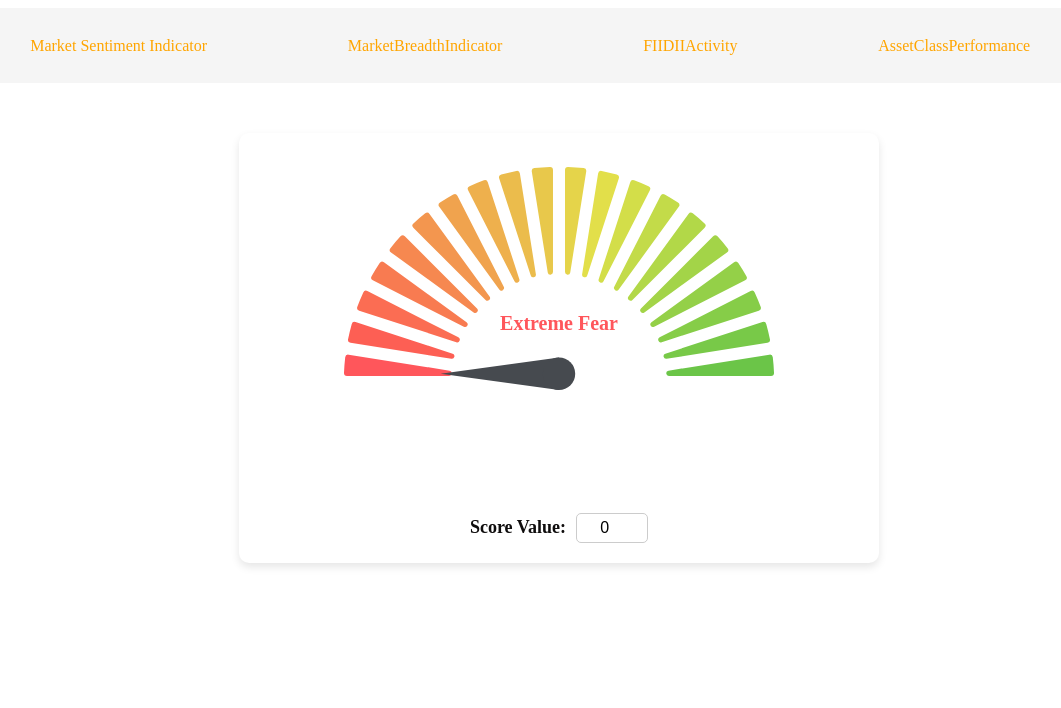
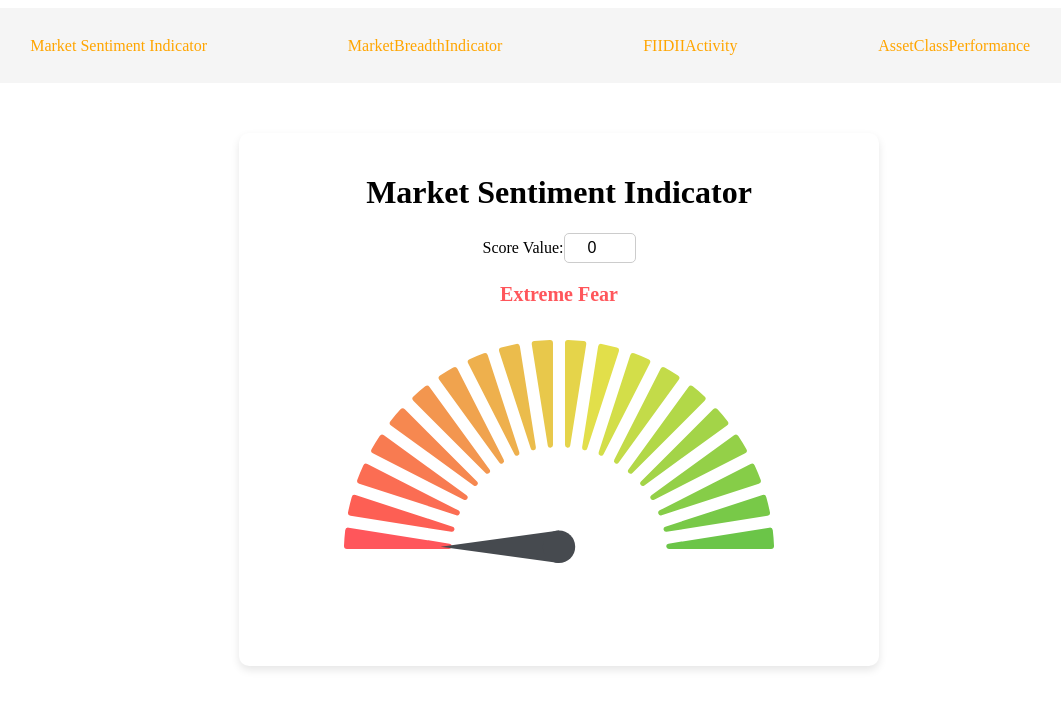
Before and after one commit to darshan-vgithub/Market_Sentiment_Indicator, a React (Create React App) app: page / in a window 1280 px wide. Shown: the top 708 px of the page, without its empty margins (81-1142 px from the left). Built offline with nearby package versions, Linux system fonts and the light colour scheme.

Commit message:
components:made the dom structure same to all the components

```diff
--- a/src/components/AssetClassPerformance.jsx
+++ b/src/components/AssetClassPerformance.jsx
@@ -1,5 +1,6 @@
 import React, { useState } from "react";
 import AssetClassperformanceChart from "./AssetClassperformanceChart";
+import "../../src/style.css";
 
 const AssetClassPerformance = () => {
   const [number, setNumber] = useState(7);
@@ -12,10 +13,10 @@
   };
 
   return (
-    <div>
+    <div className="component-container">
       <h1>Asset Class Performance</h1>
-      <div>
-        <label htmlFor="dataPoints">Number of Data Points: </label>
+      <div className="input-section">
+        <label htmlFor="dataPoints">Number of Data Points:</label>
         <input
           id="dataPoints"
           type="number"
@@ -24,7 +25,7 @@
           min="1"
         />
       </div>
-      <div>
+      <div className="chart-section">
         <AssetClassperformanceChart number={number} />
       </div>
     </div>
--- a/src/components/FIIDIIActivity.jsx
+++ b/src/components/FIIDIIActivity.jsx
@@ -1,5 +1,6 @@
 import React, { useState } from "react";
 import FIIDIIChart from "./FIIDIIChart";
+import "../../src/style.css";
 
 const FIIDIIActivity = () => {
   const [number, setNumber] = useState(7);
@@ -12,10 +13,10 @@
   };
 
   return (
-    <div>
+    <div className="component-container">
       <h1>FIIDII Activity</h1>
-      <div>
-        <label htmlFor="dataPoints">Number of Data Points: </label>
+      <div className="input-section">
+        <label htmlFor="dataPoints">Number of Data Points:</label>
         <input
           id="dataPoints"
           type="number"
@@ -24,7 +25,7 @@
           min="1"
         />
       </div>
-      <div>
+      <div className="chart-section">
         <FIIDIIChart number={number} />
       </div>
     </div>
--- a/src/components/MarketBreadthIndicator.jsx
+++ b/src/components/MarketBreadthIndicator.jsx
@@ -1,5 +1,5 @@
 import React, { useState } from "react";
-import "./MarketBreadthIndicator.css";
+import "../../src/style.css";
 
 const MarketBreadthIndicator = () => {
   const [value, setValue] = useState(0);
@@ -33,21 +33,23 @@
   const rangeData = getRangeData(value);
 
   return (
-    <div className="market-breadth-indicator">
+    <div className="component-container">
       <h1>Market Breadth Indicator</h1>
+      <div className="input-section">
+        <label htmlFor="value">Enter a value (0-100):</label>
         <input
+          id="value"
           type="number"
           value={value}
           onChange={handleChange}
-        placeholder="Enter a value (0-100)"
+          min="0"
           max="100"
-        min="0"
         />
+      </div>
+      <div className="chart-section">
         <div className="icon-container">
-        <div className="range-title">{rangeData.title}</div>
           <div className="thermometer-wrapper">
             <svg viewBox="0 0 120 400" className="thermometer-svg">
-            {/* Scale numbers */}
               {[100, 90, 80, 70, 60, 50, 40, 30, 20, 10, 0].map((temp) => (
                 <text
                   key={temp}
@@ -58,7 +60,6 @@
                   {temp}
                 </text>
               ))}
-            {/* Scale lines */}
               {[0, 10, 20, 30, 40, 50, 60, 70, 80, 90, 100].map((mark) => (
                 <line
                   key={mark}
@@ -70,21 +71,18 @@
                   strokeWidth="1"
                 />
               ))}
-            {/* Thermometer outline */}
               <path
                 d="M40 50 Q40 20 70 20 Q100 20 100 50 V320 Q100 350 70 350 Q40 350 40 320 Z"
                 fill="white"
                 stroke="#ccc"
                 strokeWidth="3"
               />
-            {/* Rounded top */}
               <path
                 d="M40 50 Q40 20 70 20 Q100 20 100 50"
                 fill="white"
                 stroke="#ccc"
                 strokeWidth="3"
               />
-            {/* Bulb */}
               <circle
                 cx="70"
                 cy="350"
@@ -93,7 +91,6 @@
                 stroke="#ccc"
                 strokeWidth="3"
               />
-            {/* Mercury */}
               <rect
                 x="42"
                 y={350 - value * 3.3}
@@ -102,10 +99,13 @@
                 fill={rangeData.color}
                 rx="25"
               />
-            {/* Bulb fill */}
               <circle cx="70" cy="350" r="42" fill={rangeData.color} />
             </svg>
           </div>
+        </div>
+      </div>
+      <div className="details-section" style={{ color: rangeData.color }}>
+        {rangeData.title}
       </div>
     </div>
   );
--- a/src/components/MarketSentimentIndicator.jsx
+++ b/src/components/MarketSentimentIndicator.jsx
@@ -1,33 +1,13 @@
-import React, { useState } from "react";
+import React, { useState, useEffect } from "react";
 import GaugeChart from "react-gauge-chart";
 import "../../src/style.css";
 
 const marketSentimentData = [
-  {
-    title: "Extreme Fear",
-    color: "#ff565b",
-    range: [0, 20],
-  },
-  {
-    title: "Fear",
-    color: "#ffa947",
-    range: [20, 40],
-  },
-  {
-    title: "Neutral",
-    color: "#ffca15",
-    range: [40, 60],
-  },
-  {
-    title: "Greed",
-    color: "#c5d335",
-    range: [60, 80],
-  },
-  {
-    title: "Extreme Greed",
-    color: "#6bc548",
-    range: [80, 100],
-  },
+  { title: "Extreme Fear", color: "#ff565b", range: [0, 20] },
+  { title: "Fear", color: "#ffa947", range: [20, 40] },
+  { title: "Neutral", color: "#ffca15", range: [40, 60] },
+  { title: "Greed", color: "#c5d335", range: [60, 80] },
+  { title: "Extreme Greed", color: "#6bc548", range: [80, 100] },
 ];
 
 const MarketSentimentIndicator = () => {
@@ -36,17 +16,10 @@
 
   const handleScoreChange = (event) => {
     const newScore = parseInt(event.target.value, 10);
-    setCurrentScore(Math.min(Math.max(newScore, 0), 120));
+    setCurrentScore(Math.min(Math.max(newScore, 0), 100));
   };
 
-  const handleInputKeyPress = (event) => {
-    if (event.key === "Enter") {
-      const newScore = parseInt(event.target.value, 10);
-      setCurrentScore(Math.min(Math.max(newScore, 0), 120));
-    }
-  };
-
-  React.useEffect(() => {
+  useEffect(() => {
     marketSentimentData.forEach(({ title, range }) => {
       if (range[0] <= currentScore && currentScore <= range[1]) {
         setSelectedTitle(title);
@@ -55,26 +28,21 @@
   }, [currentScore]);
 
   return (
-    <div className="market-sentiment-indicator">
-      <div className="gauge-chart-container">
-        <GaugeChart
-          id="market-sentiment-gauge"
-          nrOfLevels={20}
-          percent={(currentScore - marketSentimentData[0].range[0]) / 120}
-          arcWidth={0.5}
-          cornerRadius={3}
-          colors={marketSentimentData.map(({ color }) => color)}
-          hideText={true}
-          style={{
-            width: "100%",
-            height: "300px",
-            margin: "0 auto",
-          }}
+    <div className="component-container">
+      <h1>Market Sentiment Indicator</h1>
+      <div className="input-section">
+        <label htmlFor="score">Score Value:</label>
+        <input
+          id="score"
+          type="number"
+          value={currentScore}
+          onChange={handleScoreChange}
+          min="0"
+          max="100"
         />
       </div>
-
       <div
-        className="title-bar"
+        className="details-section"
         style={{
           color: marketSentimentData.find(
             (sentiment) => sentiment.title === selectedTitle
@@ -83,17 +51,17 @@
       >
         {selectedTitle}
       </div>
-
-      <div className="title-near-input" style={{ textAlign: "center" }}>
-        <span className="score-value">Score Value:</span>
-        <span>
-          <input
-            type="number"
-            value={currentScore}
-            onChange={handleScoreChange}
-            onKeyPress={handleInputKeyPress}
-          />
-        </span>
+      <div className="chart-section">
+        <GaugeChart
+          id="market-sentiment-gauge"
+          nrOfLevels={20}
+          percent={currentScore / 100}
+          arcWidth={0.5}
+          cornerRadius={3}
+          colors={marketSentimentData.map(({ color }) => color)}
+          hideText={true}
+          style={{ width: "100%", height: "300px", margin: "0 auto" }}
+        />
       </div>
     </div>
   );
--- a/src/style.css
+++ b/src/style.css
@@ -1,4 +1,4 @@
-.market-sentiment-indicator {
+.component-container {
   position: relative;
   width: 100%;
   max-width: 600px;
@@ -10,37 +10,8 @@
   text-align: center;
 }
 
-.gauge-chart-container {
-  position: relative;
-  width: 100%;
-  height: auto;
-}
-
-.title-bar {
-  display: flex;
-  align-items: center;
-  justify-content: center;
-  width: 100%;
-  height: 40px;
-  font-size: 20px;
-  font-weight: bold;
-  color: #333;
-  position: relative;
-  bottom: 150px;
-}
-
-.title-near-input {
-  margin-top: 20px;
-  font-size: 14px;
-  font-weight: bold;
-  color: #161313;
-}
-
-.score-value {
-  color: #0f0d0d;
-  font-size: 18px;
-  font-weight: bold;
-  margin-right: 10px;
+.input-section {
+  margin-bottom: 20px;
 }
 
 input[type="number"] {
@@ -56,3 +27,88 @@
   outline: none;
   border-color: #666;
 }
+
+/* MarketSentimentIndicator Specific Styles */
+.market-sentiment-indicator .gauge-chart-container {
+  position: relative;
+  width: 100%;
+  height: auto;
+}
+
+.market-sentiment-indicator .title-bar {
+  display: flex;
+  align-items: center;
+  justify-content: center;
+  width: 100%;
+  height: 40px;
+  font-size: 20px;
+  font-weight: bold;
+  color: #333;
+  position: relative;
+  bottom: 150px;
+}
+
+.market-sentiment-indicator .title-near-input {
+  margin-top: 20px;
+  font-size: 14px;
+  font-weight: bold;
+  color: #161313;
+}
+
+.market-sentiment-indicator .score-value {
+  color: #0f0d0d;
+  font-size: 18px;
+  font-weight: bold;
+  margin-right: 10px;
+}
+
+/* MarketBreadthIndicator Specific Styles */
+.market-breadth-indicator {
+  text-align: center;
+  padding: 20px;
+}
+
+.icon-container {
+  display: flex;
+  flex-direction: column;
+  align-items: center;
+  margin-top: 20px;
+}
+
+.thermometer-wrapper {
+  position: relative;
+  width: 120px;
+  height: 400px;
+}
+
+.thermometer-svg {
+  width: 100%;
+  height: 100%;
+  filter: drop-shadow(2px 2px 4px rgba(0, 0, 0, 0.5));
+}
+
+rect {
+  filter: drop-shadow(2px 2px 4px rgba(0, 0, 0, 0.5));
+}
+
+.scale-number {
+  font-size: 12px;
+  text-anchor: start;
+  fill: #666;
+}
+
+.range-title {
+  font-size: 24px;
+  margin-bottom: 10px;
+}
+
+/* Common Chart Section Styles */
+.chart-section {
+  margin: 20px 0;
+}
+
+.details-section {
+  font-weight: 700;
+  text-align: center;
+  font-size: 20px;
+}
```
Lines whose indentation alone changed are shown as unchanged.
